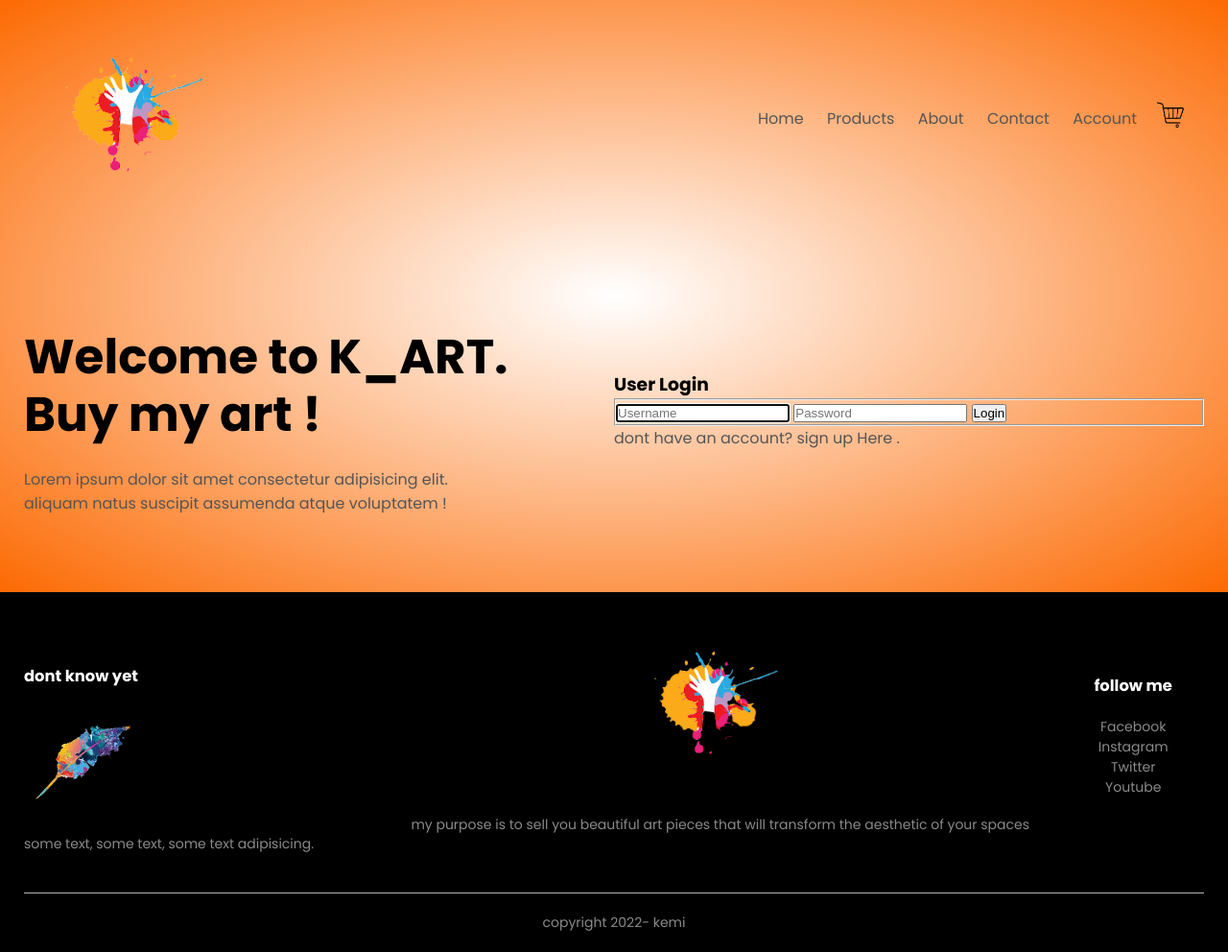
After one commit to msabeni/k_art_frontend, a PHP site: page /login.html in a window 1280 px wide. The commit adds this page. Shown: the whole page at 96% size. Run offline with PHP 8.4, Linux system fonts and the light colour scheme.

Commit message:
add login and signup pages

```diff
--- a/cart.html
+++ b/cart.html
@@ -38,7 +38,7 @@
             <li><a href="products.html">Products</a></li>
             <li><a href="">About</a></li>
             <li><a href="">Contact</a></li>
-            <li><a href="">Account</a></li>
+            <li><a href="login.html">Account</a></li>
           </ul>
         </nav>
         <a href="cart.html"
--- /dev/null
+++ b/login.html
@@ -0,0 +1,172 @@
+<!DOCTYPE html>
+<html lang="en">
+  <head>
+    <meta charset="UTF-8" />
+    <meta http-equiv="X-UA-Compatible" content="IE=edge" />
+    <meta name="viewport" content="width=device-width, initial-scale=1.0" />
+    <title>K_ART</title>
+    <!-- ==== Main CSS ====-->
+    <link rel="stylesheet" href="style.css" />
+    <!-- ===== Fonts =====-->
+    <link rel="preconnect" href="https://fonts.googleapis.com" />
+    <link rel="preconnect" href="https://fonts.gstatic.com" crossorigin />
+    <link
+      href="https://fonts.googleapis.com/css2?family=Poppins:wght@300;400;500;600;700&display=swap"
+      rel="stylesheet"
+    />
+    <!--font awesome-->
+    <link
+      rel="stylesheet"
+      href="https://stackpath.bootstrapcdn.com/font-awesome/4.7.0/css/font-awesome.min.css"
+    />
+  </head>
+  <body>
+    <div class="header">
+      <!--==== Nav Bar Start ====-->
+      <div class="container">
+        <div class="navbar">
+          <div class="logo">
+            <img
+              src="images/art_logo2_ccexpress.png"
+              alt="logo"
+              width="200px"
+              height="200px"
+            />
+          </div>
+          <nav>
+            <ul id="MenuItems">
+              <li><a href="index.html">Home</a></li>
+              <li><a href="products.html">Products</a></li>
+              <li><a href="">About</a></li>
+              <li><a href="">Contact</a></li>
+              <li><a href="login.html">Account</a></li>
+            </ul>
+          </nav>
+          <a href="cart.html"
+            ><img
+              src="images/cart_ccexpress.png"
+              alt="cart"
+              width="30px"
+              height="30px"
+            />
+          </a>
+          <img
+            src="images/menu-icon_ccexpress.png"
+            alt="menu-icon"
+            class="menu-icon"
+            onclick="menutoggle()"
+            width="30px"
+            height="30px"
+          />
+        </div>
+        <!-- ==== End navbar ==== -->
+
+        <!-- ==== first section ==== -->
+        <div class="row first-section">
+          <div class="col-2">
+            <h1>
+              Welcome to K_ART. <br />
+              Buy my art !
+            </h1>
+            <p>
+              Lorem ipsum dolor sit amet consectetur adipisicing elit.
+              <br />
+              aliquam natus suscipit assumenda atque voluptatem !
+            </p>
+          </div>
+          <!-- ==== start login form ==== -->
+          <div class="col-2">
+            <div id="login-form">
+              <h3>User Login</h3>
+
+              <fieldset>
+                <form id="form-login">
+                  <input
+                    type="text"
+                    autofocus
+                    id="un"
+                    placeholder="Username"
+                    required
+                    autocomplete="off"
+                  />
+
+                  <input
+                    type="password"
+                    id="up"
+                    placeholder="Password"
+                    required
+                    autocomplete="off"
+                  />
+
+                  <input type="submit" name="log" value="Login" />
+                </form>
+              </fieldset>
+            </div>
+            <p class="">
+              dont have an account? <a href="sign_up.html">sign up Here </a> .
+            </p>
+          </div>
+          <!-- end login-form -->
+        </div>
+        <!-- ==== end first section ==== -->
+      </div>
+    </div>
+
+    <!-- ==== footer ==== -->
+    <div class="footer">
+      <div class="container">
+        <div class="row">
+          <div class="footer-col-1">
+            <h3>dont know yet</h3>
+            <div class="feather-logo">
+              <img src="images/feather-logo_ccexpress.png" alt="" />
+            </div>
+            <p>some text, some text, some text adipisicing.</p>
+          </div>
+          <div class="footer-col-2">
+            <img src="images/art_logo2_ccexpress.png" alt="logo" />
+            <p>
+              my purpose is to sell you beautiful art pieces that will transform
+              the aesthetic of your spaces
+            </p>
+          </div>
+          <!-- <div class="footer-col-3">
+            <h3>quick links</h3>
+            <ul>
+              <li>link</li>
+              <li>link</li>
+              <li>link</li>
+              <li>link</li>
+            </ul>
+          </div> -->
+          <div class="footer-col-3">
+            <h3>follow me</h3>
+            <ul>
+              <li>Facebook</li>
+              <li>Instagram</li>
+              <li>Twitter</li>
+              <li>Youtube</li>
+            </ul>
+          </div>
+        </div>
+        <hr />
+        <p class="copyright">copyright 2022- kemi</p>
+      </div>
+    </div>
+
+    <!-- ==== js for toggle menu ==== -->
+    <script>
+      var MenuItems = document.getElementById("MenuItems");
+
+      MenuItems.style.maxHeight = "0px";
+
+      function menutoggle() {
+        if (MenuItems.style.maxHeight == "0px") {
+          MenuItems.style.maxHeight = "200px";
+        } else {
+          MenuItems.style.maxHeight = "0px";
+        }
+      }
+    </script>
+  </body>
+</html>
--- a/product-details.html
+++ b/product-details.html
@@ -38,7 +38,7 @@
             <li><a href="products.html">Products</a></li>
             <li><a href="">About</a></li>
             <li><a href="">Contact</a></li>
-            <li><a href="">Account</a></li>
+            <li><a href="login.html">Account</a></li>
           </ul>
         </nav>
         <a href="cart.html"
--- a/products.html
+++ b/products.html
@@ -38,7 +38,7 @@
             <li><a href="products.html">Products</a></li>
             <li><a href="">About</a></li>
             <li><a href="">Contact</a></li>
-            <li><a href="">Account</a></li>
+            <li><a href="login.html">Account</a></li>
           </ul>
         </nav>
         <a href="cart.html"
--- a/style.css
+++ b/style.css
@@ -361,3 +361,8 @@ td:last-child {
 th:last-child {
   text-align: right;
 }
+
+/* ------===== login page ===== ----- */
+.header .first-section {
+  padding-bottom: 80px;
+}
```
Also changed, not shown: index.html (+6 -5 lines), sign_up.html (added, +173 -0 lines).
